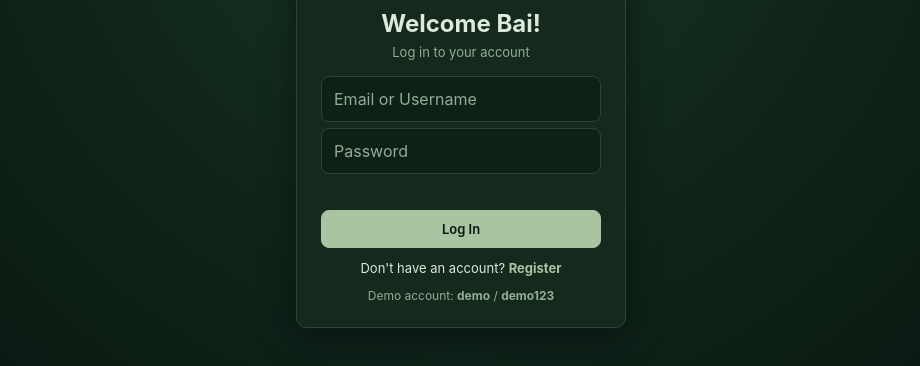
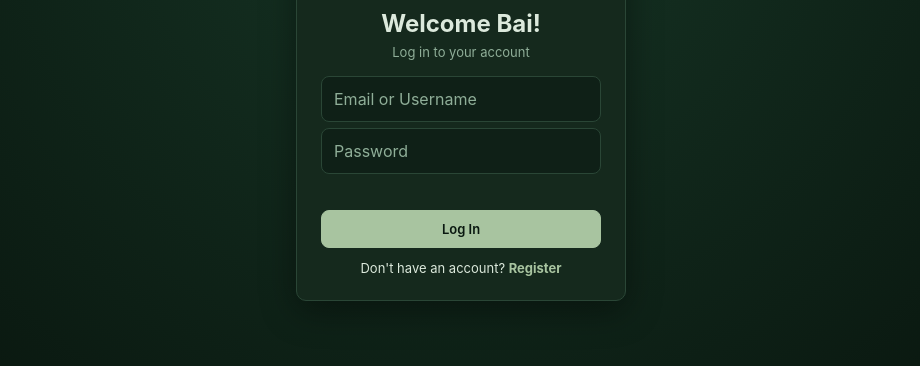
Before and after one commit to bangabangaangela348-coder/Student-Project-Organizer, a plain HTML site: page index.html in a window 1280 px wide. Shown: the part 140-506 px from the top of the page, without its empty margins (179-1099 px from the left). Drawn offline with Linux system fonts and the light colour scheme.

Commit message:
Remove demo account hint from index.html
Removed demo account hint from the login form.

```diff
--- a/index.html
+++ b/index.html
@@ -22,7 +22,6 @@
       <small class="err" data-err="password"></small>
       <button type="submit" class="btn primary block">Log In</button>
       <p>Don't have an account? <a id="goRegister">Register</a></p>
-      <p class="hint">Demo account: <strong>demo</strong> / <strong>demo123</strong></p>
     </form>
 
     <form id="registerForm" novalidate hidden>
```
